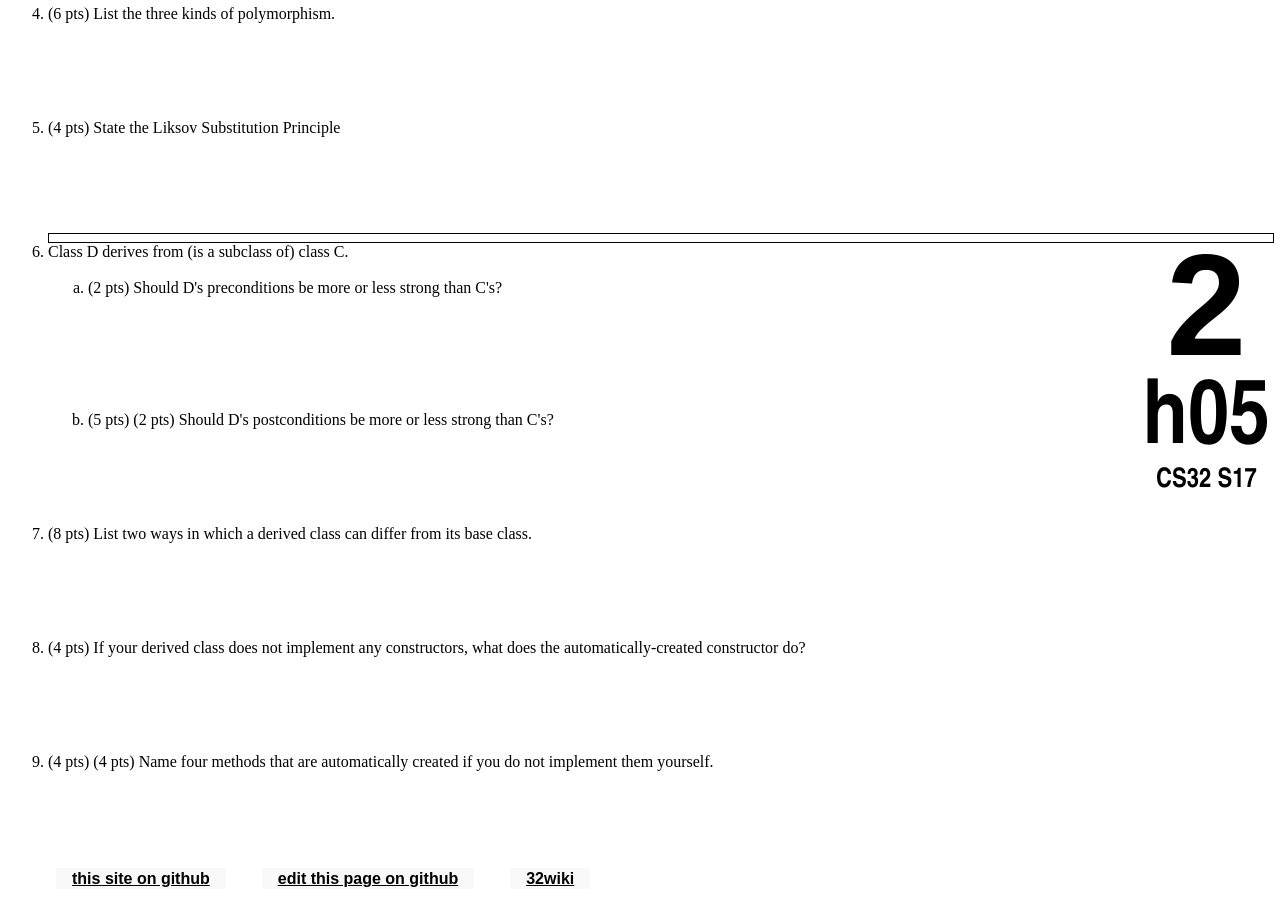
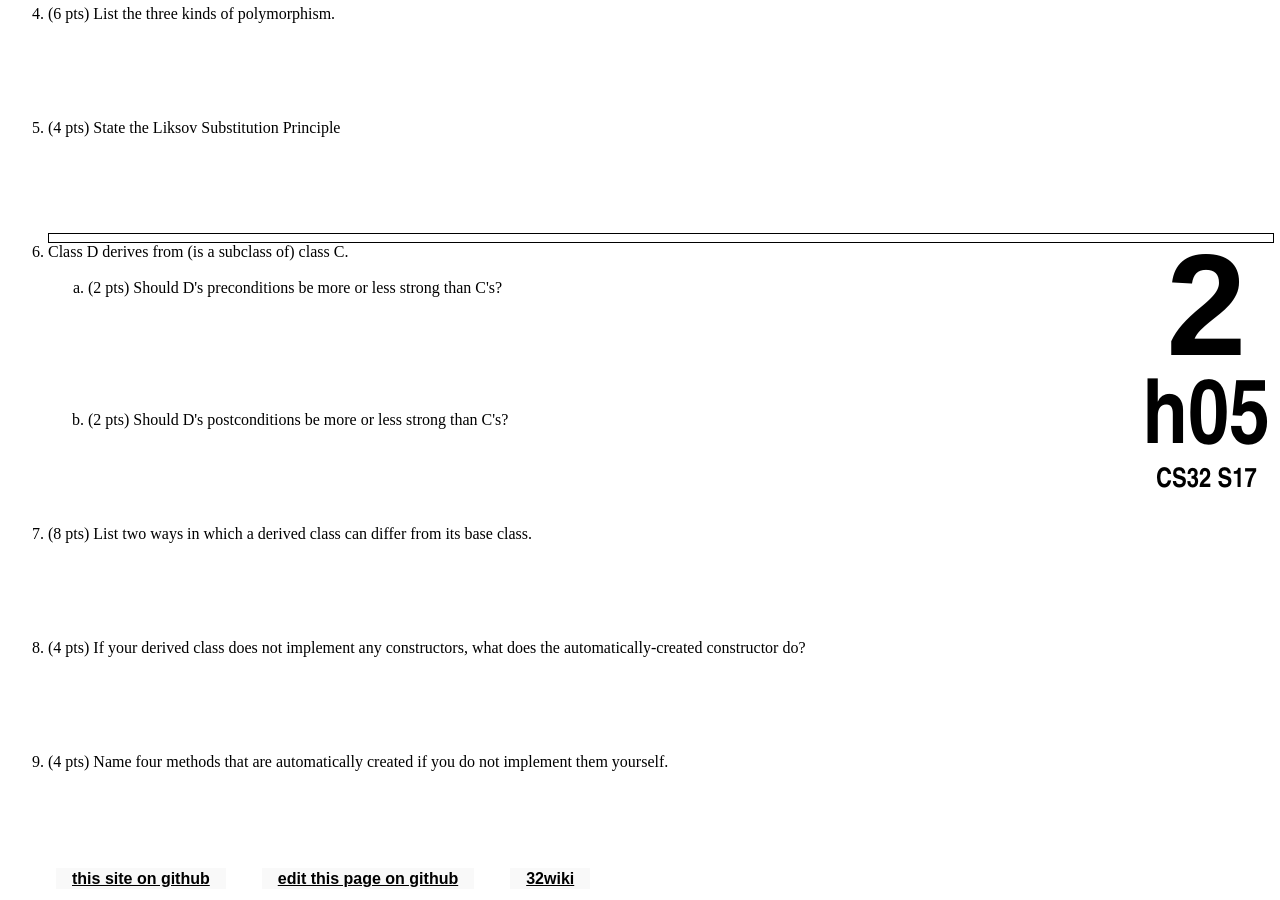
Before and after one commit to ucsb-cs32-s17/ucsb-cs32-s17.github.io, a Jekyll site: the page built from _hwk/h05.md, in a window 1280 px wide and 900 px high, scrolled down 1101 px. Built offline with Jekyll 4.4.1, drawn with Linux system fonts in a browser that asks for light colours.

Commit message:
Update h05.md

```diff
--- a/_hwk/h05.md
+++ b/_hwk/h05.md
@@ -44,7 +44,7 @@ https://ucsb-cs32-s17.github.io/hwk/h05/
   <li>Class D derives from (is a subclass of) class C.
   <ol>
     <li style='margin-bottom:6em;'>(2 pts) Should D's preconditions be more or less strong than C's?</li>
-    <li style='margin-bottom:6em;'>(5 pts) (2 pts) Should D's postconditions be more or less strong than C's?</li>
+    <li style='margin-bottom:6em;'>(2 pts) Should D's postconditions be more or less strong than C's?</li>
   </ol>
   </li>
 
@@ -53,6 +53,6 @@ https://ucsb-cs32-s17.github.io/hwk/h05/
   <li style='margin-bottom:6em;'>(4 pts) If your derived class does not implement any constructors, what does the automatically-created constructor do?</li>
 
 
-  <li style='margin-bottom:6em;'>(4 pts) (4 pts) Name four methods that are automatically created if you do not implement them yourself.</li>
+  <li style='margin-bottom:6em;'>(4 pts) Name four methods that are automatically created if you do not implement them yourself.</li>
 
 </ol>
```
